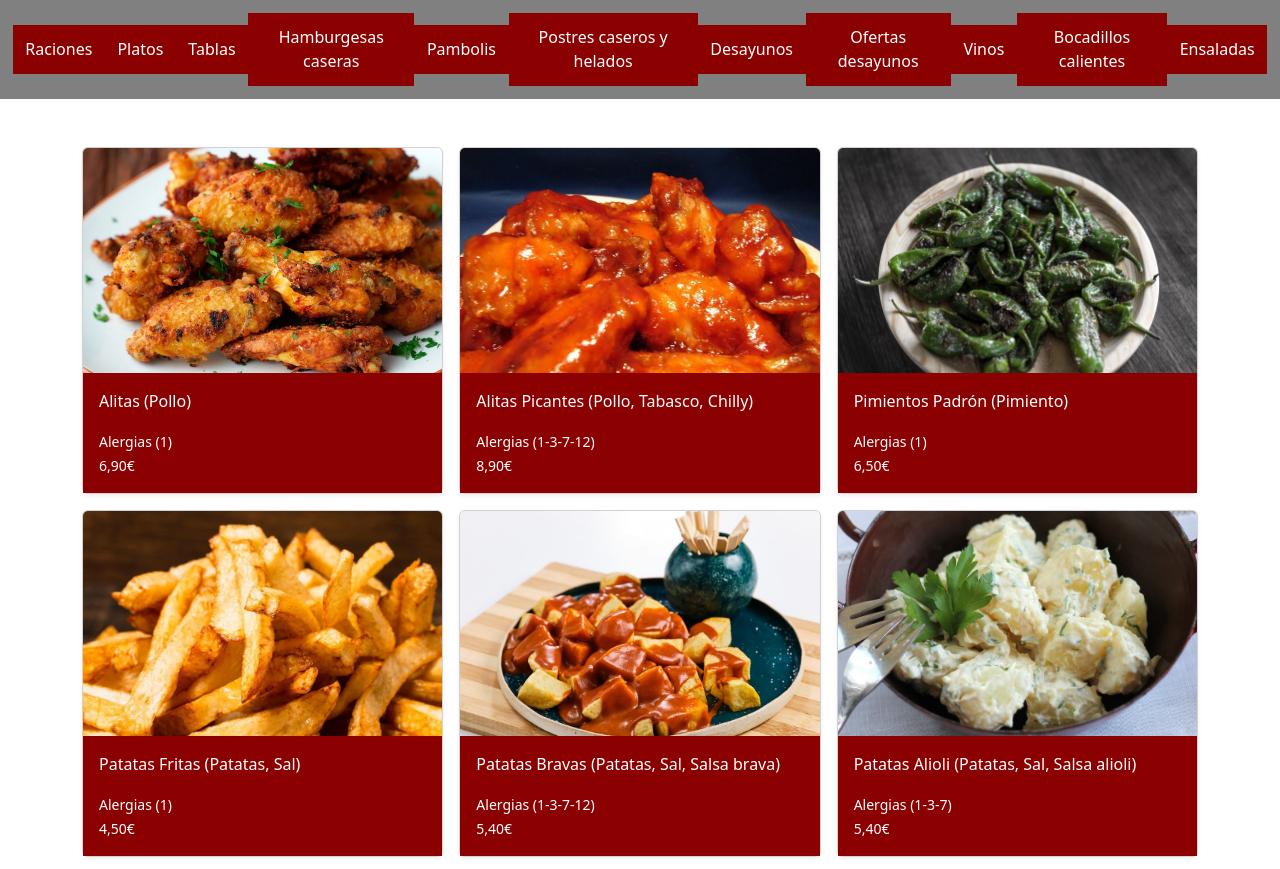
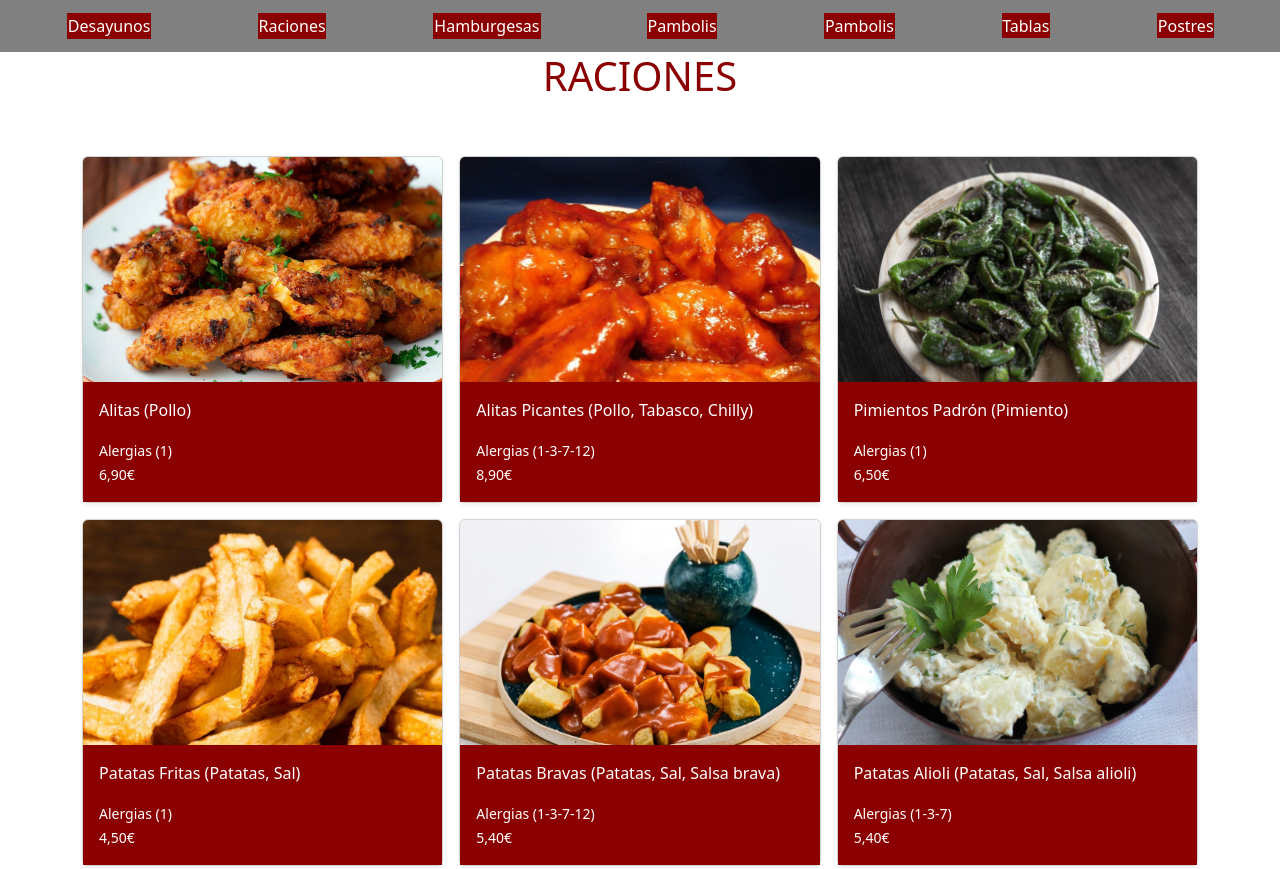
Before and after one commit to taylor296/dissenyiwTaylorAlexJose, a plain HTML site: page raciones.html in a window 1280 px wide. Shown: the top 869 px of the page. Drawn offline with nearby package versions, Linux system fonts and the light colour scheme.

Commit message:
arregloCarta

```diff
--- a/carta.css
+++ b/carta.css
@@ -1,9 +1,18 @@
+body {
+    margin: 0;
+    padding: 0;
+}
+
 .botones {
     display: flex;
     justify-content: space-around;
     align-items: center;
     background-color: gray;
     padding: 1%;
+}
+
+a {
+    text-decoration: none;
 }
 
 button {
--- a/hamburguesas.css
+++ b/hamburguesas.css
@@ -1,9 +1,18 @@
+body {
+    margin: 0;
+    padding: 0;
+}
+
 .botones {
     display: flex;
     justify-content: space-around;
     align-items: center;
     background-color: gray;
     padding: 1%;
+}
+
+a {
+    text-decoration: none;
 }
 
 button {
@@ -16,6 +25,11 @@ button {
 
 button:hover {
     background-color: firebrick;
+}
+
+h1, h4 {
+    text-align: center;
+    color: darkred;
 }
 
 .card-body{
--- a/pamboli.css
+++ b/pamboli.css
@@ -1,9 +1,18 @@
+body {
+    margin: 0;
+    padding: 0;
+}
+
 .botones {
     display: flex;
     justify-content: space-around;
     align-items: center;
     background-color: gray;
     padding: 1%;
+}
+
+a {
+    text-decoration: none;
 }
 
 button {
@@ -16,6 +25,11 @@ button {
 
 button:hover {
     background-color: firebrick;
+}
+
+h1 {
+    text-align: center;
+    color: darkred;
 }
 
 .card-body{
--- a/raciones.css
+++ b/raciones.css
@@ -1,9 +1,18 @@
+body {
+    margin: 0;
+    padding: 0;
+}
+
 .botones {
     display: flex;
     justify-content: space-around;
     align-items: center;
     background-color: gray;
     padding: 1%;
+}
+
+a {
+    text-decoration: none;
 }
 
 button {
@@ -16,6 +25,11 @@ button {
 
 button:hover {
     background-color: firebrick;
+}
+
+h1 {
+    text-align: center;
+    color: darkred;
 }
 
 .card-body{
@@ -127,9 +141,3 @@ button:hover {
     display: flex;
     background-size: cover;
 }
-
-#a16{
-    background-image: url(./img/raciones/nuggets.jpg);
-    display: flex;
-    background-size: cover;
-}
--- a/raciones.html
+++ b/raciones.html
@@ -13,18 +13,16 @@
 </head>
 <body>
     <div class="botones">
-        <button>Raciones</button>
-        <button>Platos</button>
-        <button>Tablas</button>
-        <button>Hamburgesas caseras</button>
-        <button>Pambolis</button>
-        <button>Postres caseros y helados</button>
-        <button>Desayunos</button>
-        <button>Ofertas desayunos</button>
-        <button>Vinos</button>
-        <button>Bocadillos calientes</button>
-        <button>Ensaladas</button>
+        <a href="#"><button>Desayunos</button></a>
+        <a href="#"><button>Raciones</button></a>
+        <a href="./hamburguesas.html"><button>Hamburgesas</button></a>
+        <a href="./Pamboli.html"><button>Pambolis</button></a>
+        <a href="#"><button>Pambolis</button></a>
+        <a href="#"><button>Tablas</button></a>
+        <a href="#"><button>Postres</button></a>
     </div>
+
+    <h1>RACIONES</h1>
 
     <div id="raciones" class="album py-5">
         <div class="container">
@@ -226,19 +224,6 @@
                 </div>
               </div>
 
-              <div class="col">
-                <div class="card shadow-sm">
-                  <svg id="a16" class="bd-placeholder-img card-img-top" width="100%" height="225" xmlns="http://www.w3.org/2000/svg" role="img" aria-label="Placeholder: Thumbnail" preserveAspectRatio="xMidYMid slice" focusable="false"><title>Nuggets con patatas</title></svg>
-                  <div class="card-body">
-                    <p class="card-text">Nuggets con patatas</p>
-                    <small class="text-muted">Alergias (1-3-12)</small>
-                    <div>
-                    <small class="text-muted">7,40€</small>
-                    </div>
-                  </div>
-                </div>
-              </div>
-
         </div>
     </div>
   </div>
```
Also changed, not shown: Pamboli.html (+9 -11 lines), carta.html (+7 -11 lines), hamburguesas.html (+10 -11 lines), index.html (+2 -2 lines), img/raciones/nuggets.jpg (deleted).
